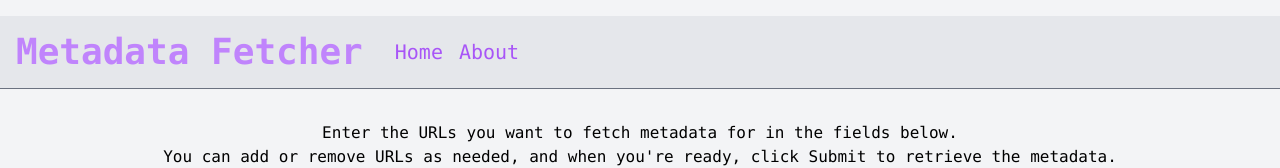
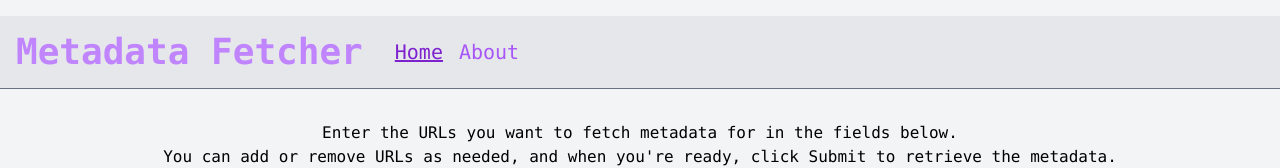
Before and after one commit to tommyash122/metadata-fetcher, a React (Create React App) app in the folder client/: page / in a window 1280 px wide. Shown: the top 168 px of the page. Built offline with nearby package versions, Linux system fonts and the light colour scheme.

Commit message:
navlinks

```diff
--- a/client/src/components/common/Header.js
+++ b/client/src/components/common/Header.js
@@ -1,16 +1,34 @@
 import React from 'react';
-import { Link } from 'react-router-dom';
+import { NavLink } from 'react-router-dom';
 
 function Header() {
     return (
         <header className="bg-gray-200 sticky top-0 z-20 w-full border-b border-gray-500 p-4">
             <div className="container mx-auto flex items-center">
-                <Link to="/" className="text-4xl font-extrabold text-purple-400 text-center">
+                <NavLink to="/" className="text-4xl font-extrabold text-purple-400 text-center">
                     Metadata Fetcher
-                </Link>
+                </NavLink>
                 <nav className="flex space-x-4 ml-8">
-                    <Link to="/" className="text-xl text-purple-500 hover:text-purple-700 hover:underline">Home</Link>
-                    <Link to="/about" className="text-xl text-purple-500 hover:text-purple-700 hover:underline">About</Link>
+                    <NavLink
+                        to="/"
+                        className={({ isActive }) =>
+                            isActive
+                                ? "text-xl text-purple-700 underline"
+                                : "text-xl text-purple-500 hover:text-purple-700 hover:underline"
+                        }
+                    >
+                        Home
+                    </NavLink>
+                    <NavLink
+                        to="/about"
+                        className={({ isActive }) =>
+                            isActive
+                                ? "text-xl text-purple-700 underline"
+                                : "text-xl text-purple-500 hover:text-purple-700 hover:underline"
+                        }
+                    >
+                        About
+                    </NavLink>
                 </nav>
             </div>
         </header>
```
